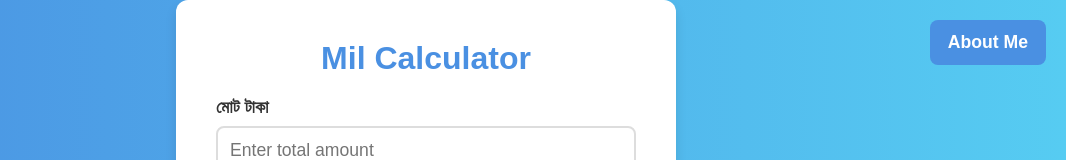
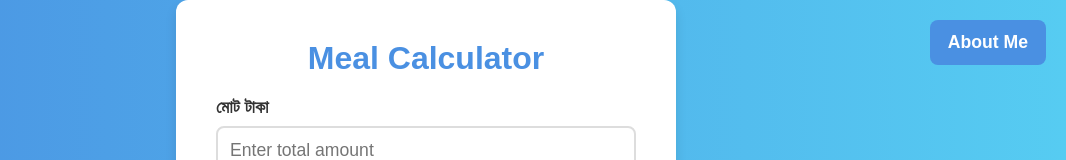
Before and after one commit to sahed-msd/Mil-Calculator, a plain HTML site: page index.html in a window 1280 px wide. Shown: the top 160 px of the page, without its empty margins (214-1280 px from the left). Drawn offline with Linux system fonts and the light colour scheme.

Commit message:
Update index.html

```diff
--- a/index.html
+++ b/index.html
@@ -166,7 +166,7 @@
     <a href="SAHED.html" class="about-me-button">About Me</a>
 
     <div class="container">
-        <h1>Mil Calculator</h1>
+        <h1>Meal Calculator</h1>
 
         <!-- Input fields -->
         <div class="input-group">
```
